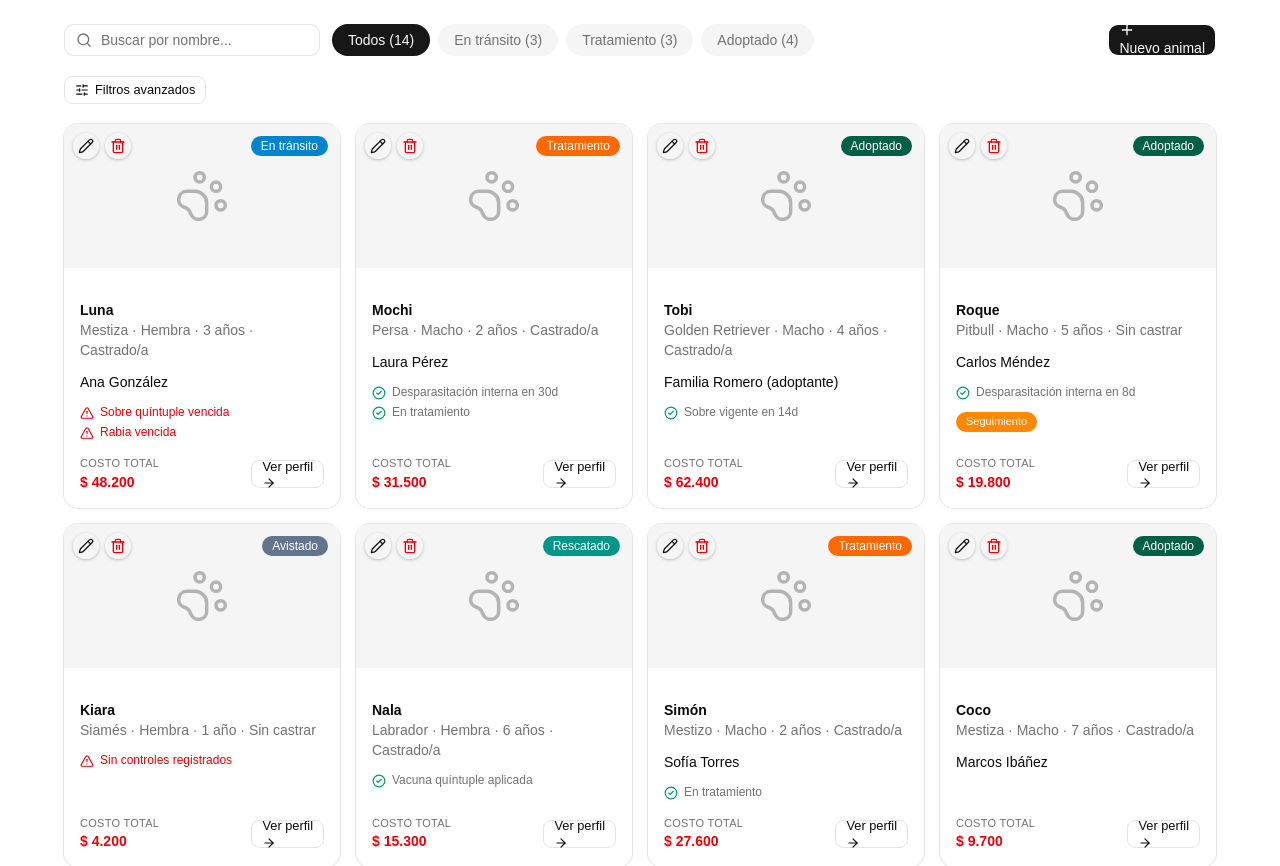
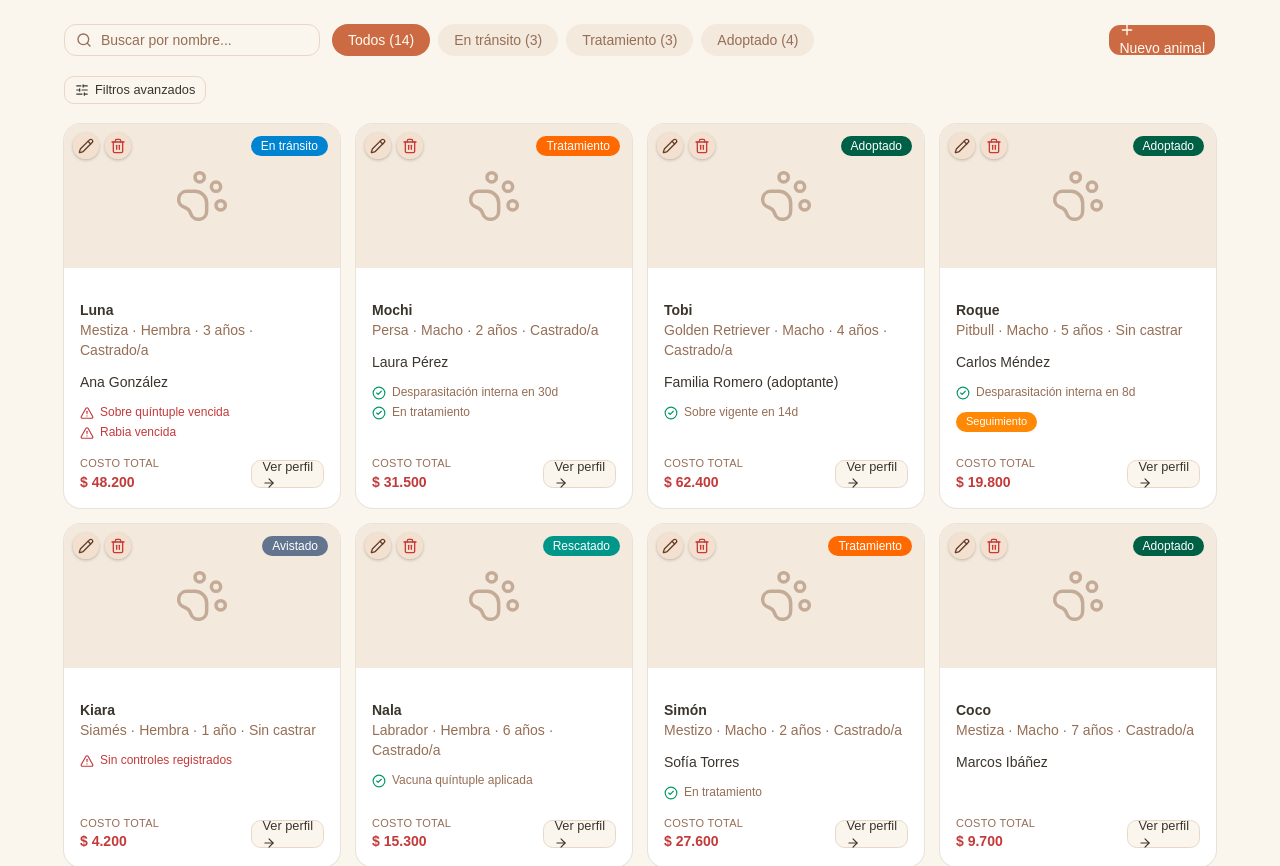
Before and after one commit to yamartinez03/Callejeritos-app, a React app in the folder frontend/: page /animales in a window 1280 px wide. Shown: the top 866 px of the page. Built offline with nearby package versions, Linux system fonts and the light colour scheme; the HTML template or start-up script is replaced by a standard one.

Commit message:
styles: agregar estilos unificados inciales

```diff
--- a/frontend/src/index.css
+++ b/frontend/src/index.css
@@ -33,12 +33,24 @@
     --color-secondary: var(--secondary);
     --color-primary-foreground: var(--primary-foreground);
     --color-primary: var(--primary);
+    --color-brand: var(--brand);
     --color-popover-foreground: var(--popover-foreground);
     --color-popover: var(--popover);
     --color-card-foreground: var(--card-foreground);
     --color-card: var(--card);
     --color-foreground: var(--foreground);
     --color-background: var(--background);
+
+    /* Colores de estado (badges: aprobado / pendiente / vencido / info) */
+    --color-success: var(--success);
+    --color-success-foreground: var(--success-foreground);
+    --color-warning: var(--warning);
+    --color-warning-foreground: var(--warning-foreground);
+    --color-danger: var(--danger);
+    --color-danger-foreground: var(--danger-foreground);
+    --color-info: var(--info);
+    --color-info-foreground: var(--info-foreground);
+
     --radius-sm: calc(var(--radius) * 0.6);
     --radius-md: calc(var(--radius) * 0.8);
     --radius-lg: var(--radius);
@@ -49,72 +61,122 @@
 }
 
 :root {
-    --background: oklch(1 0 0);
-    --foreground: oklch(0.145 0 0);
+    /* Fondo crema, igual que el PNG del logo */
+    --background: oklch(0.974 0.011 85);
+    --foreground: oklch(0.329 0.016 75);
+
     --card: oklch(1 0 0);
-    --card-foreground: oklch(0.145 0 0);
+    --card-foreground: oklch(0.329 0.016 75);
     --popover: oklch(1 0 0);
-    --popover-foreground: oklch(0.145 0 0);
-    --primary: oklch(0.205 0 0);
-    --primary-foreground: oklch(0.985 0 0);
-    --secondary: oklch(0.97 0 0);
-    --secondary-foreground: oklch(0.205 0 0);
-    --muted: oklch(0.97 0 0);
-    --muted-foreground: oklch(0.556 0 0);
-    --accent: oklch(0.97 0 0);
-    --accent-foreground: oklch(0.205 0 0);
-    --destructive: oklch(0.577 0.245 27.325);
-    --border: oklch(0.922 0 0);
-    --input: oklch(0.922 0 0);
-    --ring: oklch(0.708 0 0);
-    --chart-1: oklch(0.87 0 0);
-    --chart-2: oklch(0.556 0 0);
-    --chart-3: oklch(0.439 0 0);
-    --chart-4: oklch(0.371 0 0);
-    --chart-5: oklch(0.269 0 0);
-    --radius: 0.625rem;
-    --sidebar: oklch(0.985 0 0);
-    --sidebar-foreground: oklch(0.145 0 0);
-    --sidebar-primary: oklch(0.205 0 0);
-    --sidebar-primary-foreground: oklch(0.985 0 0);
-    --sidebar-accent: oklch(0.97 0 0);
-    --sidebar-accent-foreground: oklch(0.205 0 0);
-    --sidebar-border: oklch(0.922 0 0);
-    --sidebar-ring: oklch(0.708 0 0);
+    --popover-foreground: oklch(0.329 0.016 75);
+
+    /* Naranja terracota de la huella del logo */
+    --primary: oklch(0.631 0.135 41);
+    --primary-foreground: oklch(0.99 0.01 85);
+
+    /* Color del panel de marca (izquierda del login). Separado de --primary
+       para poder oscurecerlo en modo oscuro sin afectar el color de los botones. */
+    --brand: oklch(0.631 0.135 41);
+
+    /* Durazno suave para paneles secundarios */
+    --secondary: oklch(0.917 0.032 66);
+    --secondary-foreground: oklch(0.4 0.06 45);
+
+    --muted: oklch(0.94 0.02 70);
+    --muted-foreground: oklch(0.572 0.063 53);
+
+    --accent: oklch(0.9 0.045 55);
+    --accent-foreground: oklch(0.38 0.07 42);
+
+    --destructive: oklch(0.553 0.175 25);
+
+    --border: oklch(0.888 0.03 67);
+    --input: oklch(0.888 0.03 67);
+    --ring: oklch(0.631 0.135 41);
+
+    /* Estados: aprobado, pendiente, vencido, info */
+    --success: oklch(0.6 0.099 141);
+    --success-foreground: oklch(0.98 0.01 140);
+    --warning: oklch(0.78 0.14 75);
+    --warning-foreground: oklch(0.3 0.05 70);
+    --danger: oklch(0.553 0.175 25);
+    --danger-foreground: oklch(0.98 0.01 25);
+    --info: oklch(0.57 0.087 247);
+    --info-foreground: oklch(0.98 0.01 247);
+
+    --chart-1: oklch(0.631 0.135 41);
+    --chart-2: oklch(0.6 0.099 141);
+    --chart-3: oklch(0.78 0.14 75);
+    --chart-4: oklch(0.57 0.087 247);
+    --chart-5: oklch(0.553 0.175 25);
+
+    --radius: 0.75rem;
+
+    --sidebar: oklch(0.329 0.016 75);
+    --sidebar-foreground: oklch(0.974 0.011 85);
+    --sidebar-primary: oklch(0.631 0.135 41);
+    --sidebar-primary-foreground: oklch(0.99 0.01 85);
+    --sidebar-accent: oklch(0.4 0.03 70);
+    --sidebar-accent-foreground: oklch(0.974 0.011 85);
+    --sidebar-border: oklch(0.42 0.03 70);
+    --sidebar-ring: oklch(0.631 0.135 41);
 }
 
 .dark {
-    --background: oklch(0.145 0 0);
-    --foreground: oklch(0.985 0 0);
-    --card: oklch(0.205 0 0);
-    --card-foreground: oklch(0.985 0 0);
-    --popover: oklch(0.205 0 0);
-    --popover-foreground: oklch(0.985 0 0);
-    --primary: oklch(0.922 0 0);
-    --primary-foreground: oklch(0.205 0 0);
-    --secondary: oklch(0.269 0 0);
-    --secondary-foreground: oklch(0.985 0 0);
-    --muted: oklch(0.269 0 0);
-    --muted-foreground: oklch(0.708 0 0);
-    --accent: oklch(0.269 0 0);
-    --accent-foreground: oklch(0.985 0 0);
-    --destructive: oklch(0.704 0.191 22.216);
-    --border: oklch(1 0 0 / 10%);
+    /* Marrón muy oscuro, cálido (no gris/negro puro) */
+    --background: oklch(0.2 0.015 60);
+    --foreground: oklch(0.93 0.015 75);
+
+    --card: oklch(0.26 0.018 60);
+    --card-foreground: oklch(0.93 0.015 75);
+    --popover: oklch(0.26 0.018 60);
+    --popover-foreground: oklch(0.93 0.015 75);
+
+    --primary: oklch(0.6 0.135 41);
+    --primary-foreground: oklch(0.99 0.005 85);
+
+    /* Terracota quemado, ~30% más oscuro que --primary, para que el panel
+       no encandile en modo oscuro. Los botones NO usan esta variable. */
+    --brand: oklch(0.439 0.087 41);
+
+    --secondary: oklch(0.33 0.025 55);
+    --secondary-foreground: oklch(0.93 0.015 75);
+
+    --muted: oklch(0.3 0.02 60);
+    --muted-foreground: oklch(0.712 0.013 286);
+
+    --accent: oklch(0.36 0.035 50);
+    --accent-foreground: oklch(0.93 0.015 75);
+
+    --destructive: oklch(0.65 0.19 25);
+
+    --border: oklch(1 0 0 / 12%);
     --input: oklch(1 0 0 / 15%);
-    --ring: oklch(0.556 0 0);
-    --chart-1: oklch(0.87 0 0);
-    --chart-2: oklch(0.556 0 0);
-    --chart-3: oklch(0.439 0 0);
-    --chart-4: oklch(0.371 0 0);
-    --chart-5: oklch(0.269 0 0);
-    --sidebar: oklch(0.205 0 0);
-    --sidebar-foreground: oklch(0.985 0 0);
-    --sidebar-primary: oklch(0.488 0.243 264.376);
-    --sidebar-primary-foreground: oklch(0.985 0 0);
-    --sidebar-accent: oklch(0.269 0 0);
-    --sidebar-accent-foreground: oklch(0.985 0 0);
+    --ring: oklch(0.68 0.13 41);
+
+    --success: oklch(0.68 0.12 141);
+    --success-foreground: oklch(0.16 0.03 141);
+    --warning: oklch(0.8 0.14 75);
+    --warning-foreground: oklch(0.2 0.03 70);
+    --danger: oklch(0.68 0.19 25);
+    --danger-foreground: oklch(0.16 0.02 25);
+    --info: oklch(0.66 0.1 247);
+    --info-foreground: oklch(0.16 0.03 247);
+
+    --chart-1: oklch(0.68 0.13 41);
+    --chart-2: oklch(0.68 0.12 141);
+    --chart-3: oklch(0.8 0.14 75);
+    --chart-4: oklch(0.66 0.1 247);
+    --chart-5: oklch(0.68 0.19 25);
+
+    --sidebar: oklch(0.16 0.015 60);
+    --sidebar-foreground: oklch(0.93 0.015 75);
+    --sidebar-primary: oklch(0.68 0.13 41);
+    --sidebar-primary-foreground: oklch(0.16 0.015 60);
+    --sidebar-accent: oklch(0.3 0.025 55);
+    --sidebar-accent-foreground: oklch(0.93 0.015 75);
     --sidebar-border: oklch(1 0 0 / 10%);
-    --sidebar-ring: oklch(0.556 0 0);
+    --sidebar-ring: oklch(0.68 0.13 41);
 }
 
 @layer base {
```
